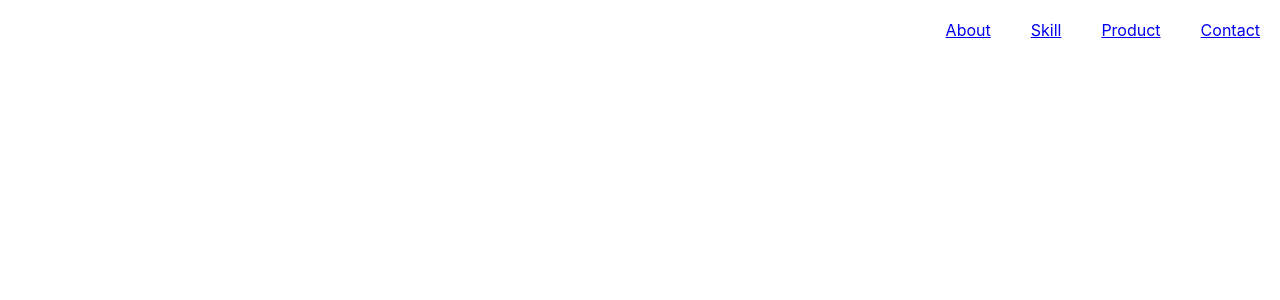
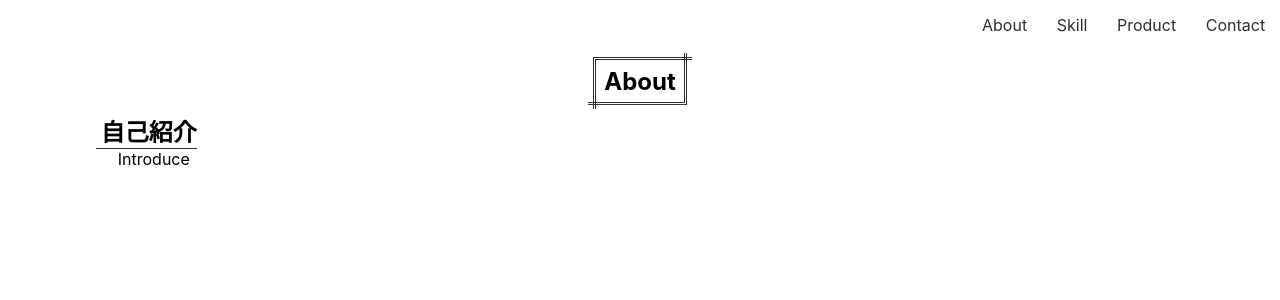
Before and after one commit to SoraY677/MyPortfolio, a Nuxt app: page /about in a window 1280 px wide. Shown: the top 300 px of the page. Built offline with nearby package versions, Linux system fonts and the light colour scheme.

Commit message:
🛫common.css作成・about.vue作成途中ですが

```diff
--- /dev/null
+++ b/assets/css/common.css
@@ -0,0 +1,89 @@
+/*レイアウト*/
+.inner{
+  width:85%;
+  margin: 0 auto;
+}
+
+.flex-box{
+  display:flex;
+  width:100%;
+  justify-content: center;
+
+}
+
+
+
+/*各ページのタイトル装飾*/
+.page-title{
+
+}
+
+/*各ページ項目ごとの題目装飾*/
+/*========================================*/
+.page-item-title{
+  width:fit-content;
+  padding: 0 0 0 0.2em;
+  border-bottom:1px solid #2e2e2e;
+}
+
+.page-item-title + .page-item-subtitle{
+  padding: 0 0 0 2%;
+}
+/*========================================*/
+
+
+/*二重線で囲まれるデザインとアニメーション*/
+/*========================================*/
+.double-line-surround {
+    display: inline-block;
+    position: relative;
+    margin:10px;
+    padding:0.3em;
+    z-index:10;
+  }
+
+  .double-line-surround::before,
+  .double-line-surround::after {
+    position: absolute;
+    content: '';
+    display: none;
+    z-index:-1;
+  }
+
+  .double-line-surround::before {
+    border-top: 3px double #2e2e2e;
+    border-left: 3px double #2e2e2e;
+    top: -5%;
+    left: -5%;
+  }
+
+  .double-line-surround::after {
+    transform: scale(1, -1);
+    bottom: -5%;
+    right: -5%;
+    border-top: 3px double #2e2e2e;
+    border-right: 3px double #2e2e2e;
+  }
+
+  @keyframes surround_anim {
+    0% {
+      width: 0;
+      height: 0;
+      opacity: 1;
+    }
+    100% {
+      width: 115%;
+      height: 120%;
+      opacity: 1;
+    }
+  }
+
+  /*各ページタイトル用*/
+  h1.double-line-surround::before,
+  h1.double-line-surround::after{
+    display: block;
+    animation: surround_anim 0.3s ease-out 0s 1 alternate;
+    width: 115%;
+    height: 120%;
+  }
+/*========================================*/
--- a/assets/css/titleStyle.css
+++ /dev/null
@@ -1,41 +0,0 @@
-.double-line-surround {
-  display: inline-block;
-  position: relative;
-  margin:10px;
-  z-index:10;
-}
-
-.double-line-surround::before, .double-line-surround::after {
-  position: absolute;
-  content: '';
-  display: none;
-  z-index:-1;
-}
-
-.double-line-surround::before {
-  border-top: 3px double #2e2e2e;
-  border-left: 3px double #2e2e2e;
-  top: -5%;
-  left: -5%;
-}
-
-.double-line-surround::after {
-  transform: scale(1, -1);
-  bottom: -5%;
-  right: -5%;
-  border-top: 3px double #2e2e2e;
-  border-right: 3px double #2e2e2e;
-}
-
-@keyframes surround_anim {
-  0% {
-    width: 0;
-    height: 0;
-    opacity: 1;
-  }
-  100% {
-    width: 115%;
-    height: 120%;
-    opacity: 1;
-  }
-}
--- a/layouts/header.vue
+++ b/layouts/header.vue
@@ -6,7 +6,7 @@
         v-for="headerItem in headerList"
         :key="headerItem.id"
       >
-      <nuxt-link :to="'/'+headerItem">
+      <nuxt-link class="navigation-link" :to="'/'+headerItem">
         {{ headerItem }}
       </nuxt-link>
       </li>
@@ -28,7 +28,6 @@ ul.header-list {
 ul.header-list li.header-list-item {
   list-style: none;
   float: left;
-  padding: 10px;
   cursor: pointer;
 }
 
@@ -42,6 +41,13 @@ li.header-list-item {
   height: 120%;
   animation: surround_anim 0.3s ease-out 0s 1 alternate;
 }
+
+.navigation-link{
+  width:100%;
+  height:100%;
+  text-decoration: none;
+  color:#2e2e2e;
+}
 </style>
 
 <script>
--- a/nuxt.config.js
+++ b/nuxt.config.js
@@ -41,7 +41,7 @@ module.exports = {
   共通のcss定義
   */
   css: [
-    '~/assets/css/titleStyle.css'
+    '~/assets/css/common.css'
     ]
 
 }
--- a/pages/about.vue
+++ b/pages/about.vue
@@ -1,5 +1,36 @@
 <template>
-    <section>
-        <h1></h1>
+    <section id="about-page" class="inner">
+        <div id="page-title-area" class="page-title flex-box">
+            <h1 class="double-line-surround">About</h1>
+        </div>
+        <div id="page-content-area">
+
+            <!-- 自己紹介セクション -->
+            <section>
+                <div>
+                <h2 class="page-item-title">自己紹介</h2>
+                <span class="page-item-subtitle">Introduce</span>
+                </div>
+                <div>
+
+                </div>
+            </section>
+
+            <!-- 趣味・特技エリア -->
+            <div>
+                <section>
+                </section>
+                <section>
+                </section>
+            </div>
+
+            <!-- 所属団体エリア -->
+            <div>
+            </div>
+
+            <!-- 研究室 -->
+
+            <!-- アルバイト・その他 -->
+        </div>
     </section>
 </template>
--- /dev/null
+++ b/pages/contact.vue
@@ -0,0 +1,4 @@
+<template>
+    <section>
+    </section>
+</template>
--- /dev/null
+++ b/pages/product.vue
@@ -0,0 +1,4 @@
+<template>
+    <section>
+    </section>
+</template>
--- /dev/null
+++ b/pages/skill.vue
@@ -0,0 +1,4 @@
+<template>
+    <section>
+    </section>
+</template>
```
